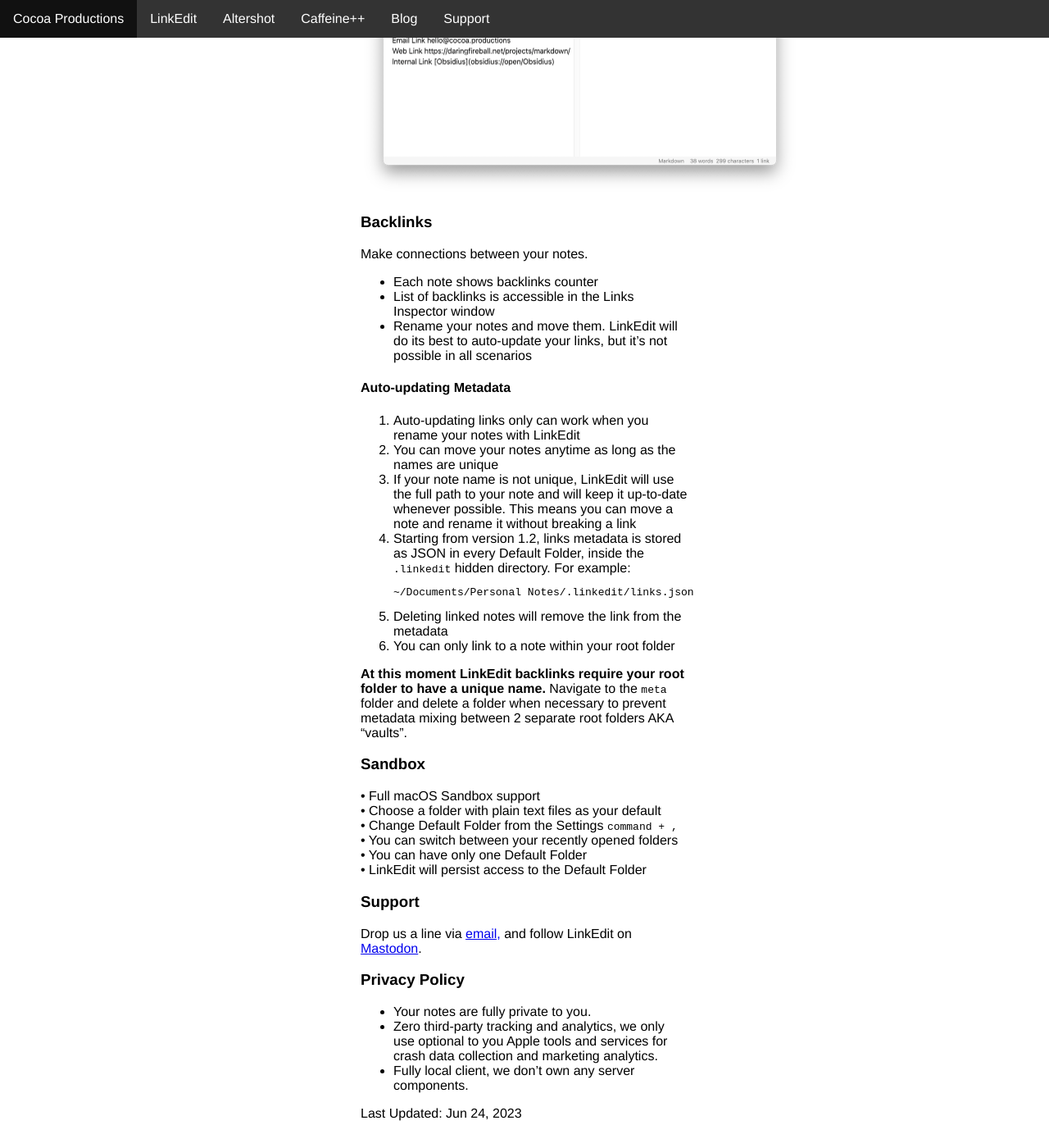
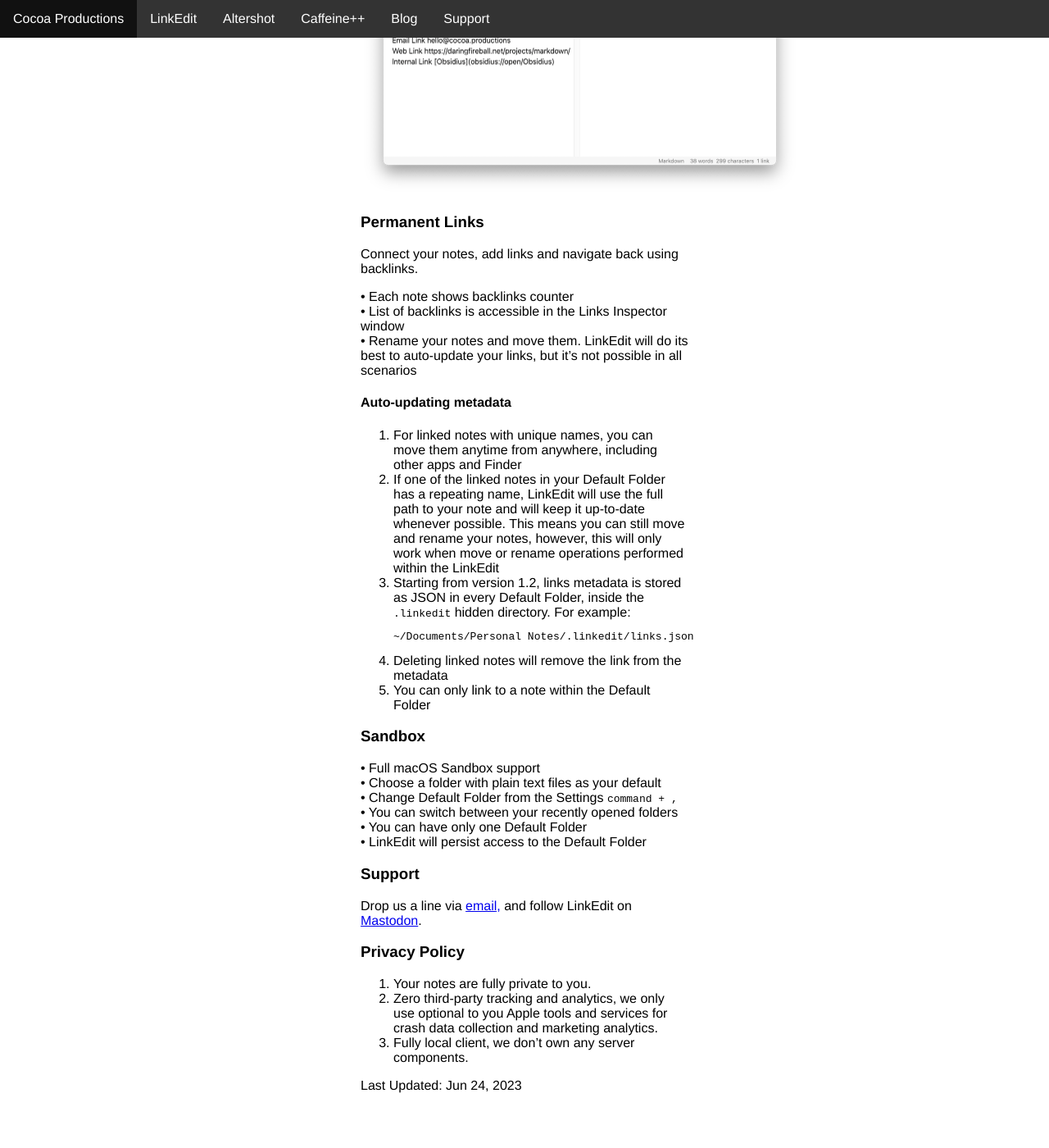
Before and after one commit to cocoaproductions/cocoaproductions.github.io, a Jekyll site: the page built from linkedit.markdown, in a window 1280 px wide and 1400 px high, scrolled down 1473 px. Shown: the whole window at 82% size. Built offline with Jekyll 4.4.1, drawn with Linux system fonts in a browser that asks for light colours; some of the changed text lies outside the part shown.

Commit message:
Update copy

````diff
--- a/linkedit.markdown
+++ b/linkedit.markdown
@@ -44,28 +44,24 @@
 
 <img src="/images/markdown.png" alt="Editor window with preview on a right showing markdown features" style="width: 535px; height: 386px;">
 
-<h3>Backlinks</h3>
+<h3>Permanent Links</h3>
 
-Make connections between your notes.
+Connect your notes, add links and navigate back using backlinks.
 
-- Each note shows backlinks counter
-- List of backlinks is accessible in the Links Inspector window
-- Rename your notes and move them. LinkEdit will do its best to auto-update your links, but it's not possible in all scenarios
+• Each note shows backlinks counter
+• List of backlinks is accessible in the Links Inspector window
+• Rename your notes and move them. LinkEdit will do its best to auto-update your links, but it's not possible in all scenarios
 
-<h4>Auto-updating Metadata</h4>
+<h4>Auto-updating metadata</h4>
 
-1. Auto-updating links only can work when you rename your notes with LinkEdit
-2. You can move your notes anytime as long as the names are unique
-3. If your note name is not unique, LinkEdit will use the full path to your note and will keep it up-to-date whenever possible. This means you can move a note and rename it without breaking a link
+1. For linked notes with unique names, you can move them anytime from anywhere, including other apps and Finder
+2. If one of the linked notes in your Default Folder has a repeating name, LinkEdit will use the full path to your note and will keep it up-to-date whenever possible. This means you can still move and rename your notes, however, this will only work when move or rename operations performed within the LinkEdit
 4. Starting from version 1.2, links metadata is stored as JSON in every Default Folder, inside the `.linkedit` hidden directory. For example:
 ```
 ~/Documents/Personal Notes/.linkedit/links.json
 ```
 5. Deleting linked notes will remove the link from the metadata
-6. You can only link to a note within your root folder
-
-**At this moment LinkEdit backlinks require your root folder to have a unique name.**
-Navigate to the `meta` folder and delete a folder when necessary to prevent metadata mixing between 2 separate root folders AKA "vaults".
+6. You can only link to a note within the Default Folder
 
 <h3>Sandbox</h3>
 
````
Also changed, not shown: other parts of linkedit.markdown (+6 -6 lines).
